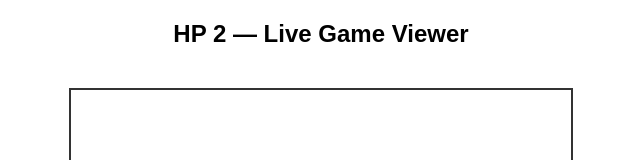
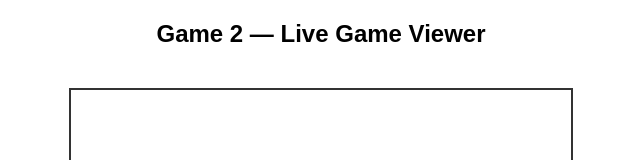
Before and after one commit to Surys16/Camera-stream, a plain HTML site: page viewer.html in a window 1280 px wide. Shown: the top 160 px of the page, without its empty margins (319-959 px from the left). Drawn offline with Linux system fonts and the light colour scheme; no server answers.

Commit message:
Update viewer.html

```diff
--- a/viewer.html
+++ b/viewer.html
@@ -9,7 +9,7 @@
   </style>
 </head>
 <body>
-  <h2>HP 2 — Live Game Viewer</h2>
+  <h2>Game 2 — Live Game Viewer</h2>
   <video id="remoteVideo" autoplay playsinline></video>
 
   <script type="module" src="script.js"></script>
```
